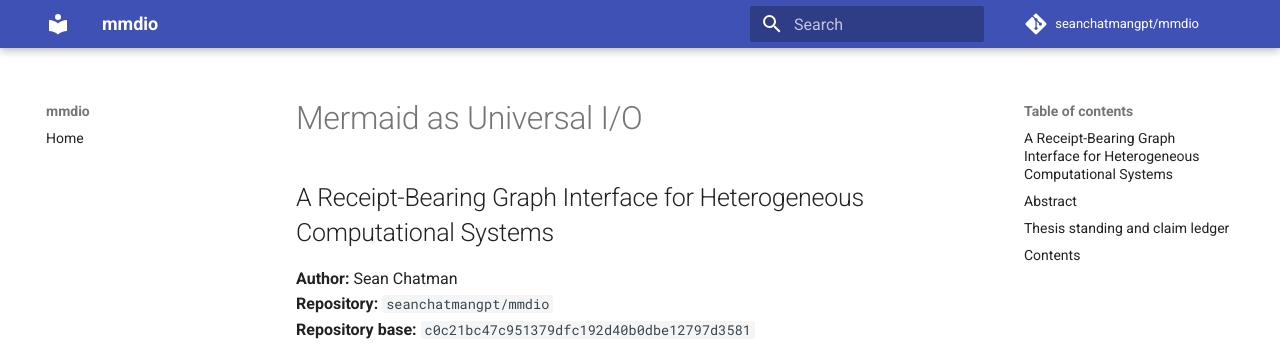
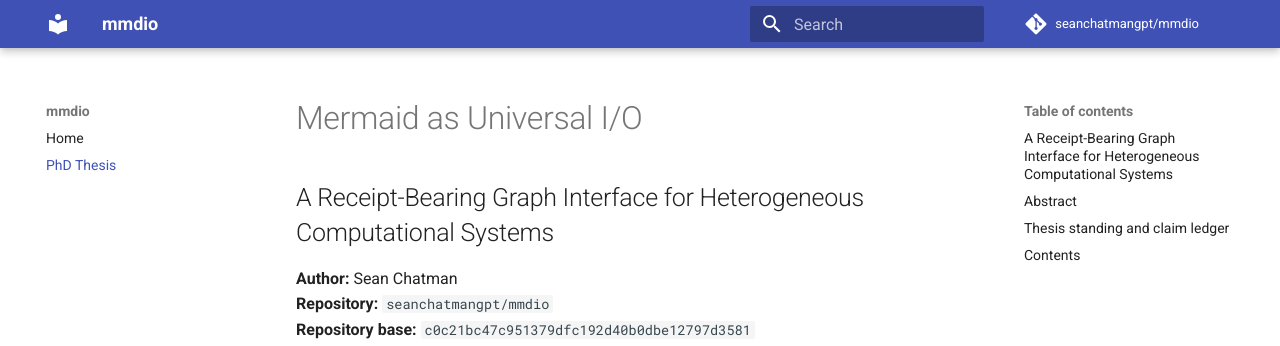
Before and after one commit to seanchatmangpt/mmdio, an MkDocs documentation site: the page built from docs/thesis.md, in a window 1280 px wide. Shown: the top 346 px of the page. Built offline with MkDocs 1.6.1 and Material for MkDocs 9.7.7, drawn with Linux system fonts in a browser that asks for light colours; comment, search, counter and statistics services are not loaded.

Commit message:
docs: publish thesis in MkDocs

```diff
--- a/mkdocs.yml
+++ b/mkdocs.yml
@@ -17,6 +17,7 @@ theme:
 
 nav:
   - Home: index.md
+  - PhD Thesis: thesis.md
 
 plugins:
   - search
```
